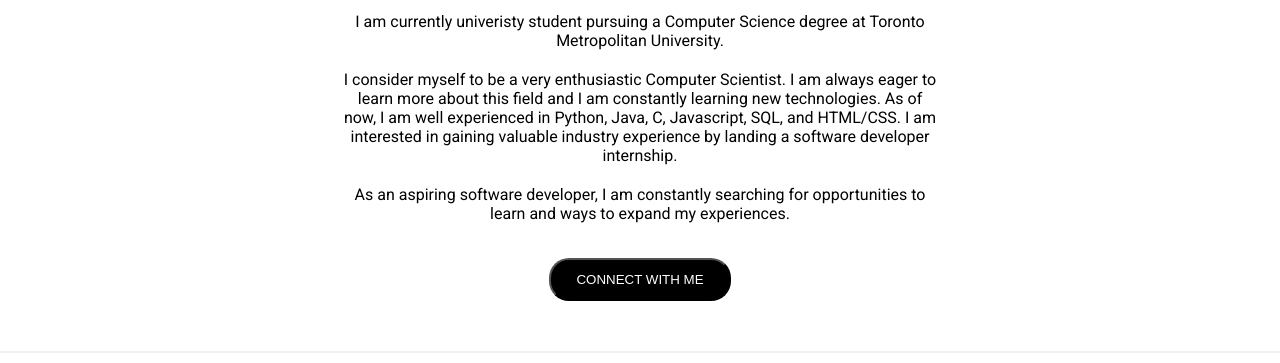
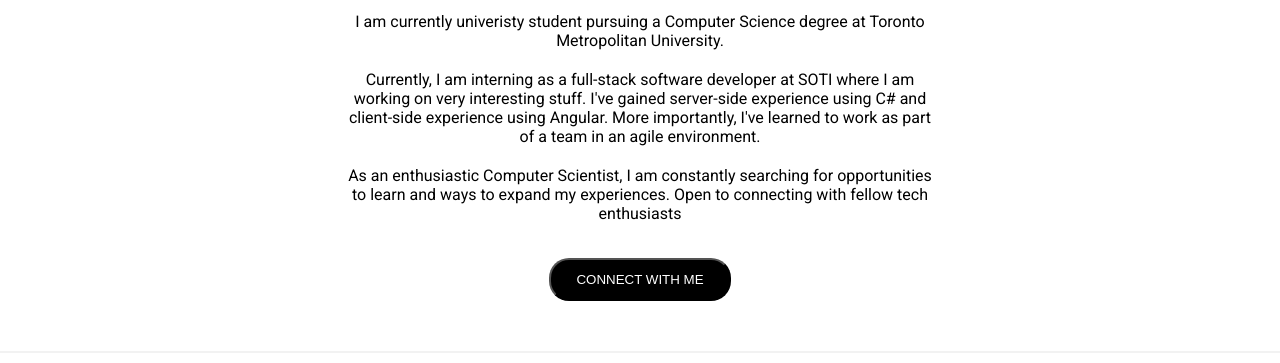
Before and after one commit to moe-e/Web-Portfolio, a plain HTML site: page index.html in a window 1280 px wide. Shown: the part 437-800 px from the top of the page. Drawn offline with Linux system fonts and the light colour scheme.

Commit message:
updated stuff

```diff
--- a/index.html
+++ b/index.html
@@ -81,15 +81,13 @@
         </div>
 
         <div class="info">
-            I consider myself to
-            be a very enthusiastic Computer Scientist. I am always eager to learn more about
-            this field and I am constantly learning new technologies. As of now, I am well experienced
-            in Python, Java, C, Javascript, SQL, and HTML/CSS. I am interested in gaining valuable industry experience by landing
-            a software developer internship.
+            Currently, I am interning as a full-stack software developer at SOTI where I am working on very interesting stuff.
+            I've gained server-side experience using C# and client-side experience using Angular. More importantly, I've learned
+            to work as part of a team in an agile environment.
         </div>
 
         <div class="conclusion">
-            As an aspiring software developer, I am constantly searching for opportunities to learn and ways to expand my experiences.
+            As an enthusiastic Computer Scientist, I am constantly searching for opportunities to learn and ways to expand my experiences. Open to connecting with fellow tech enthusiasts
         </div>
 
         <div>
```
Also changed, not shown: 1 other file.
